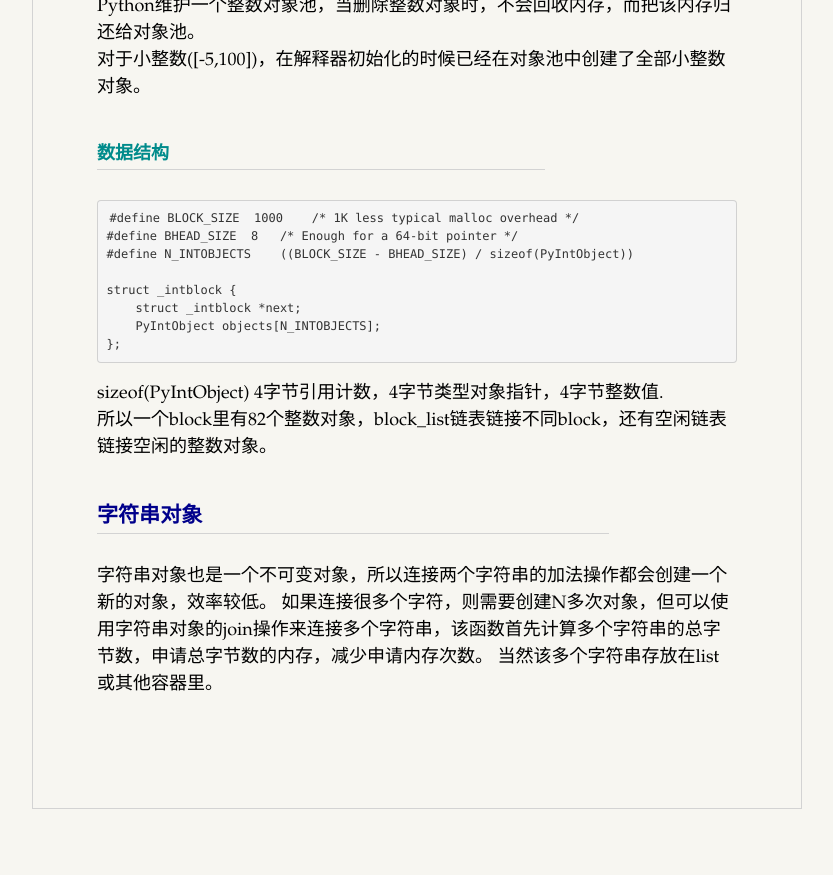
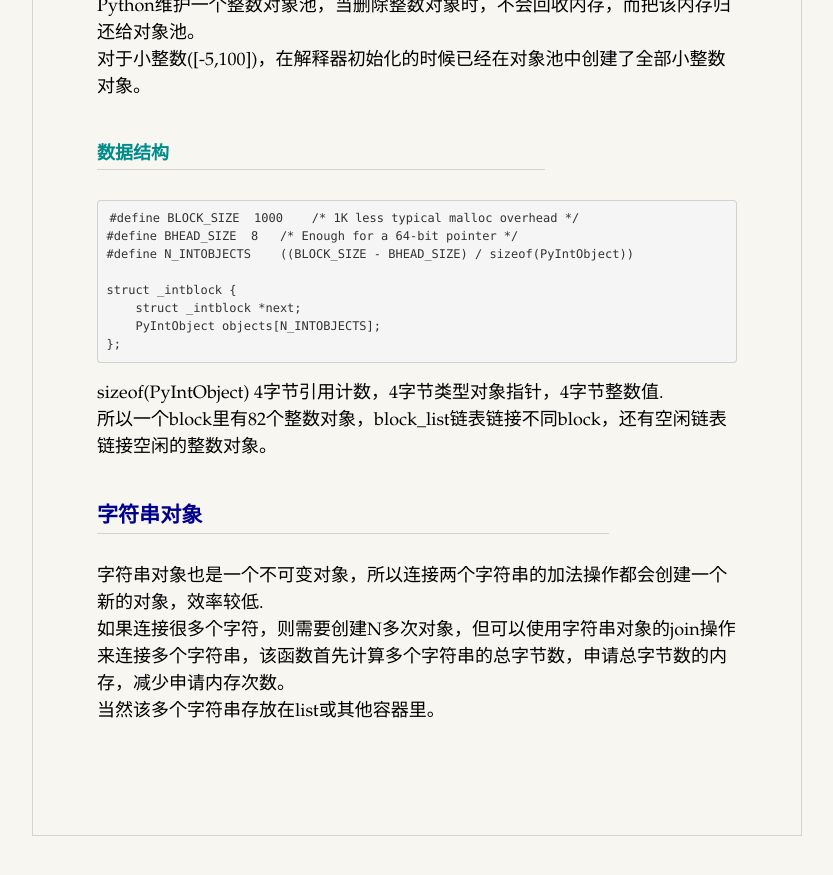
Before and after one commit to garydai/ruleEngine, a Jekyll site: the page built from _posts/2013-5-21-python_source_code.md, in a window 1280 px wide and 900 px high, scrolled down 2483 px. Shown: the top 875 px of the window, without its empty margins (224-1057 px from the left). Built offline with Jekyll 4.4.1, drawn with Linux system fonts in a browser that asks for light colours.

```diff
--- a/_posts/2013-5-21-python_source_code.md
+++ b/_posts/2013-5-21-python_source_code.md
@@ -108,4 +108,6 @@ Python维护一个整数对象池，当删除整数对象时，不会回收内
 sizeof(PyIntObject) 4字节引用计数，4字节类型对象指针，4字节整数值.
 所以一个block里有82个整数对象，block_list链表链接不同block，还有空闲链表链接空闲的整数对象。
 ###字符串对象
-字符串对象也是一个不可变对象，所以连接两个字符串的加法操作都会创建一个新的对象，效率较低。  如果连接很多个字符，则需要创建N多次对象，但可以使用字符串对象的join操作来连接多个字符串，该函数首先计算多个字符串的总字节数，申请总字节数的内存，减少申请内存次数。  当然该多个字符串存放在list或其他容器里。
+字符串对象也是一个不可变对象，所以连接两个字符串的加法操作都会创建一个新的对象，效率较低.
+如果连接很多个字符，则需要创建N多次对象，但可以使用字符串对象的join操作来连接多个字符串，该函数首先计算多个字符串的总字节数，申请总字节数的内存，减少申请内存次数。
+当然该多个字符串存放在list或其他容器里。
```
